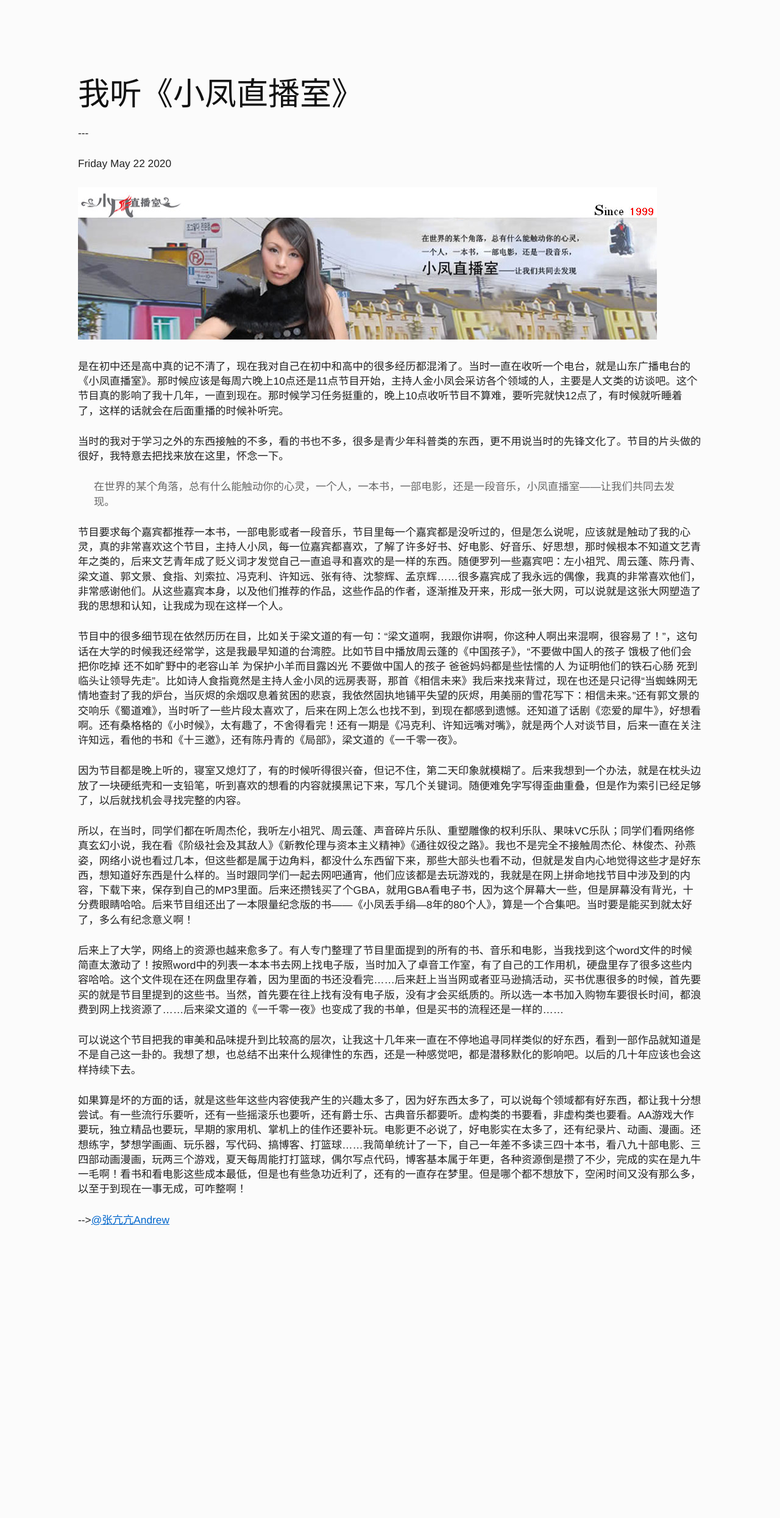
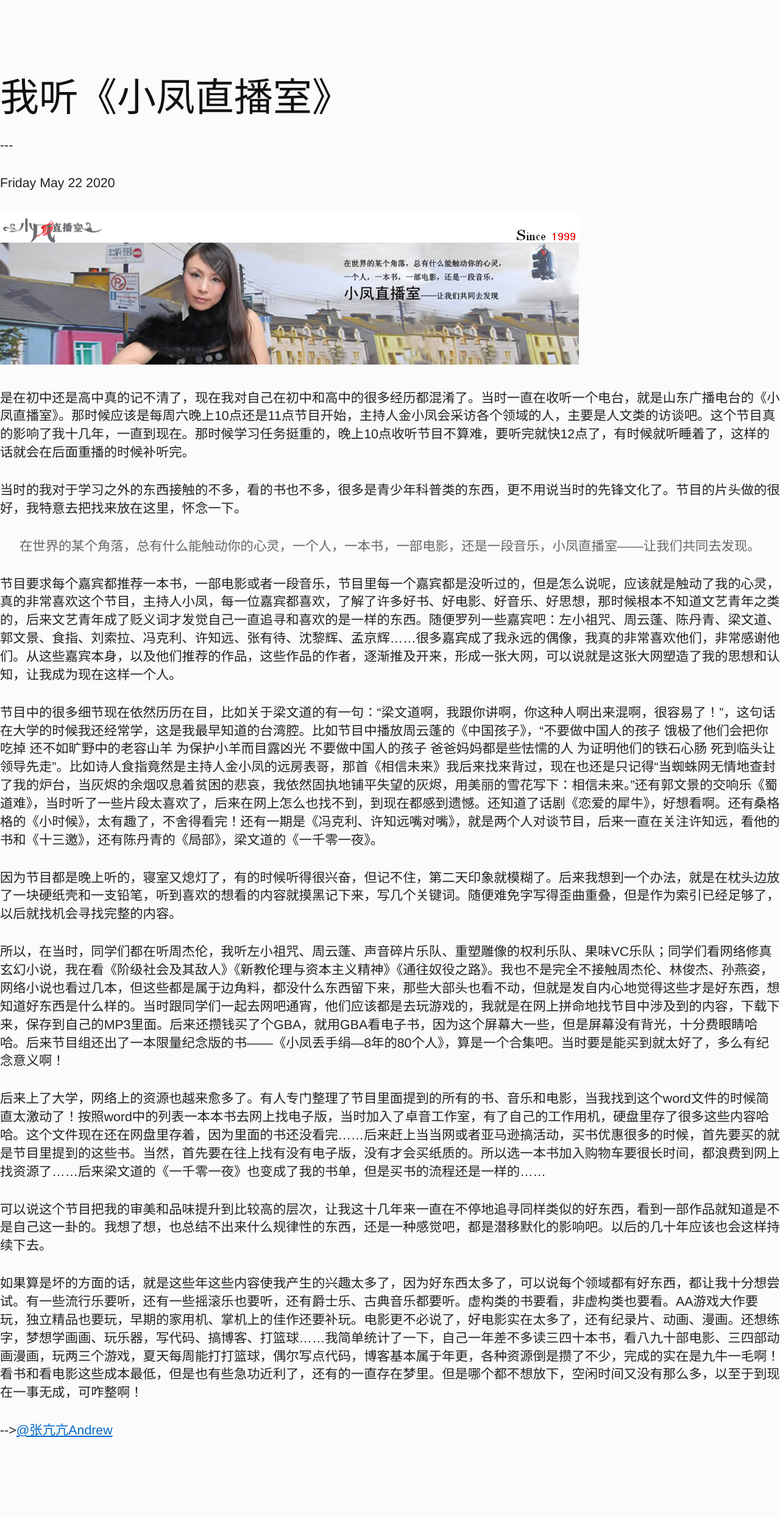
Before and after one commit to zkkandrew/blog-github, a Jekyll site: the page _posts/2020-5-22-我听小凤直播室.html, which Jekyll copies as it is, in a window 1280 px wide. Shown: the whole page at 61% size. Built offline with Jekyll 4.4.1, drawn with Linux system fonts in a browser that asks for light colours; before the commit the page ends 2141 px from its top, so only the background shows below that.

Commit message:
update the style.css
change the body margin and font-size

```diff
--- a/css/style.css
+++ b/css/style.css
@@ -8,12 +8,12 @@
 */
 
 body {
-	font-size:   13pt;
+	font-size:   16pt;
 	color:       #222;
 	background:  #fbfbfb;
 	font-family: "Helvetica Neue", Arial, Helvetica, sans-serif;
 	line-height: 1.4;
-	margin:      10%;
+	margin:      10% auto;
 }
 
 h1, h2, h3, h4, h5, h6 {
```
